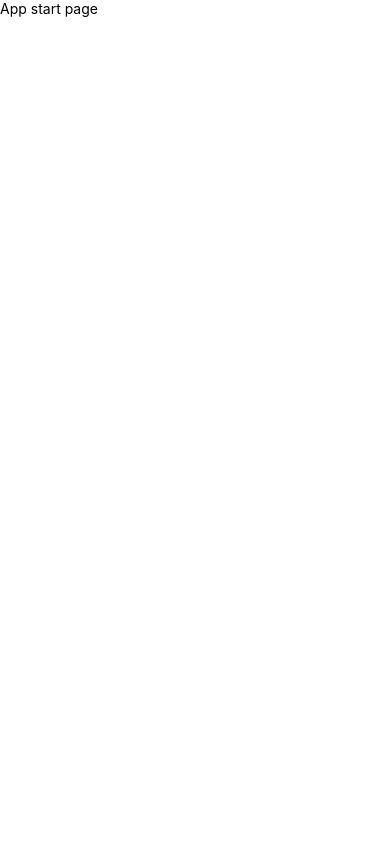
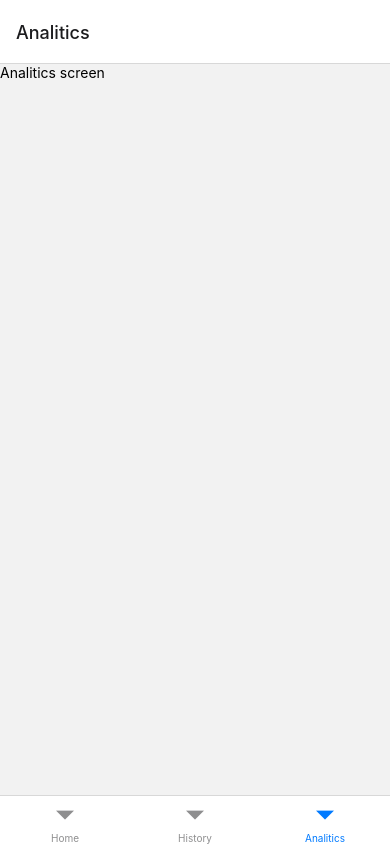
Before and after one commit to KonstantinVerenev/PetMoodTracker, a React Native app: screen /Analitics in a window 390 px wide. Built offline with nearby package versions, Linux system fonts and the light colour scheme.

Commit message:
add React Navitation and bottom tabs

```diff
--- a/package.json
+++ b/package.json
@@ -10,8 +10,12 @@
     "lint": "eslint . --ext .js,.jsx,.ts,.tsx"
   },
   "dependencies": {
+    "@react-navigation/bottom-tabs": "^6.2.0",
+    "@react-navigation/native": "^6.0.8",
     "react": "17.0.2",
-    "react-native": "0.67.2"
+    "react-native": "0.67.2",
+    "react-native-safe-area-context": "^3.4.1",
+    "react-native-screens": "^3.12.0"
   },
   "devDependencies": {
     "@babel/core": "^7.12.9",
--- a/src/App.tsx
+++ b/src/App.tsx
@@ -1,14 +1,12 @@
 import React from 'react';
-import {SafeAreaView, Text, View} from 'react-native';
+import { NavigationContainer } from '@react-navigation/native';
 
-const App = () => {
+import { BottomTabsNavigator } from './navigation';
+
+export const App: React.FC = () => {
   return (
-    <SafeAreaView>
-      <View>
-        <Text>App start page</Text>
-      </View>
-    </SafeAreaView>
+    <NavigationContainer>
+      <BottomTabsNavigator />
+    </NavigationContainer>
   );
 };
-
-export default App;
--- /dev/null
+++ b/src/navigation/index.tsx
@@ -0,0 +1,18 @@
+import React from 'react';
+import { createBottomTabNavigator } from '@react-navigation/bottom-tabs';
+
+import { Home } from '../screens/Home.screen';
+import { History } from '../screens/History.screen';
+import { Analitics } from '../screens/Analitics.screen';
+
+const BottomTabs = createBottomTabNavigator();
+
+export const BottomTabsNavigator: React.FC = () => {
+  return (
+    <BottomTabs.Navigator>
+      <BottomTabs.Screen name="Home" component={Home} />
+      <BottomTabs.Screen name="History" component={History} />
+      <BottomTabs.Screen name="Analitics" component={Analitics} />
+    </BottomTabs.Navigator>
+  );
+};
--- /dev/null
+++ b/src/screens/Analitics.screen.tsx
@@ -0,0 +1,16 @@
+import React from 'react';
+import { View, Text, StyleSheet } from 'react-native';
+
+export const Analitics: React.FC = () => {
+  return (
+    <View style={styles.container}>
+      <Text>Analitics screen</Text>
+    </View>
+  );
+};
+
+const styles = StyleSheet.create({
+  container: {
+    flex: 1,
+  },
+});
--- /dev/null
+++ b/src/screens/History.screen.tsx
@@ -0,0 +1,16 @@
+import React from 'react';
+import { View, Text, StyleSheet } from 'react-native';
+
+export const History: React.FC = () => {
+  return (
+    <View style={styles.container}>
+      <Text>History screen</Text>
+    </View>
+  );
+};
+
+const styles = StyleSheet.create({
+  container: {
+    flex: 1,
+  },
+});
--- /dev/null
+++ b/src/screens/Home.screen.tsx
@@ -0,0 +1,16 @@
+import React from 'react';
+import { View, Text, StyleSheet } from 'react-native';
+
+export const Home: React.FC = () => {
+  return (
+    <View style={styles.container}>
+      <Text>Home screen</Text>
+    </View>
+  );
+};
+
+const styles = StyleSheet.create({
+  container: {
+    flex: 1,
+  },
+});
```
Also changed, not shown: index.js (+3 -6 lines), .prettierrc.js, 3 other files (tests, documents, lock files or other folders).
